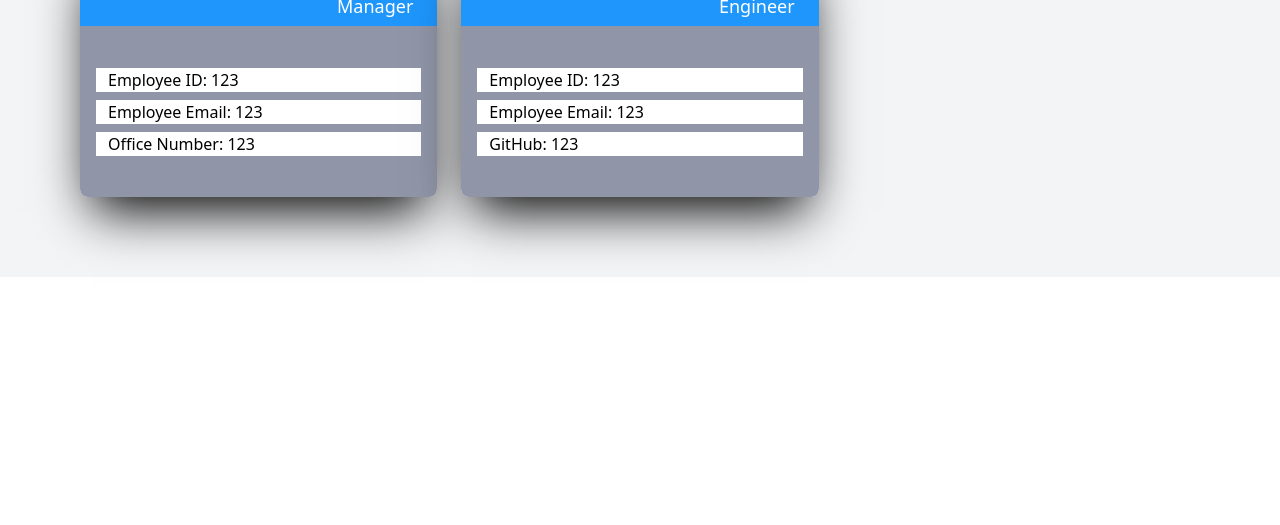
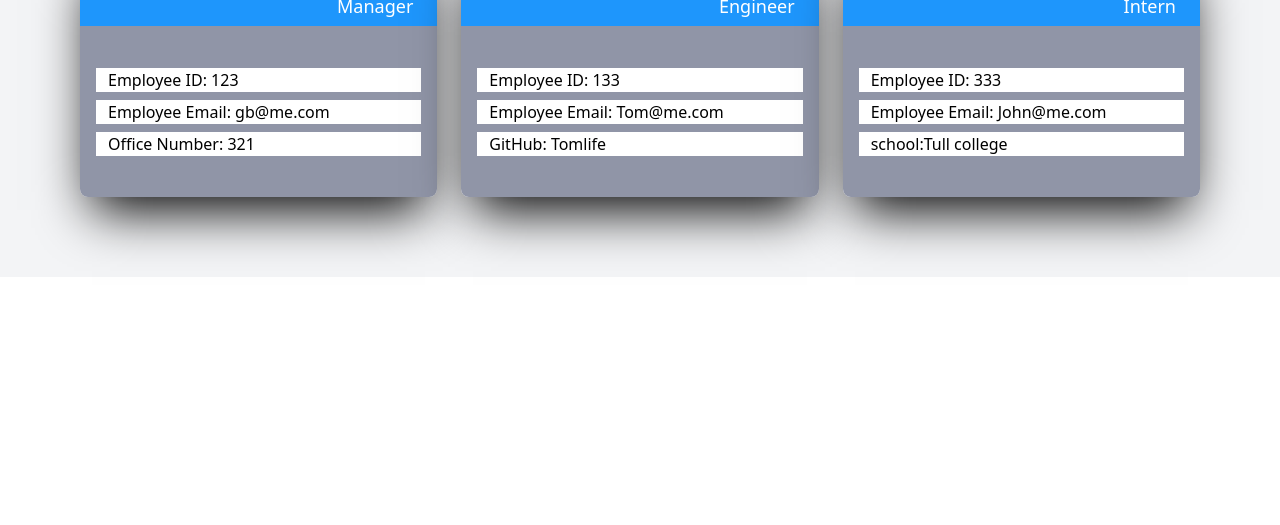
Before and after one commit to UpLiftL1f3/TeamInfoGenerator, a website: page rendered.html in a window 1280 px wide. Shown: the part 275-800 px from the top of the page. Drawn offline with Linux system fonts and the light colour scheme.

Commit message:
finished

```diff
--- a/rendered.html
+++ b/rendered.html
@@ -54,9 +54,9 @@
                     <div class="space-y-2 content-center justify-center">
                       <h1 class="bg-white pl-3">Employee ID: 123</h1>
                       <!-- <br /> -->
-                      <h1 class="bg-white pl-3">Employee Email: 123</h1>
+                      <h1 class="bg-white pl-3">Employee Email: gb@me.com</h1>
                       <!-- <br /> -->
-                      <h1 class="bg-white pl-3">Office Number: 123</h1>
+                      <h1 class="bg-white pl-3">Office Number: 321</h1>
                     </div>
                   </section>
                 </section>
@@ -89,11 +89,48 @@
                     class="h-4/6 w-full flex flex-col p-4 bg-darkGrayishBlue content-center justify-center rounded-b-lg"
                   >
                     <div class="space-y-2 content-center justify-center">
-                      <h1 class="bg-white pl-3">Employee ID: 123</h1>
+                      <h1 class="bg-white pl-3">Employee ID: 133</h1>
                       <!-- <br /> -->
-                      <h1 class="bg-white pl-3">Employee Email: 123</h1>
+                      <h1 class="bg-white pl-3">Employee Email: Tom@me.com</h1>
                       <!-- <br /> -->
-                      <h1 class="bg-white pl-3">GitHub: 123</h1>
+                      <h1 class="bg-white pl-3">GitHub: Tomlife</h1>
+                    </div>
+                  </section>
+                </section>
+              </div>
+            </div>
+
+
+            <!-- NEW -->
+            <div class="group relative">
+              <div
+                class="relative w-full h-full bg-white rounded-lg group-hover:opacity-75 sm:aspect-w-2 sm:aspect-h-1 sm:h-64 lg:aspect-w-1 shadow-2xl shadow-black"
+              >
+                <!-- <div
+                class="h-full flex flex-col md:flex-row items-center px-6 mx-auto space-y-0 md:space-y-0"
+              > -->
+                <section class="h-full w-full">
+                  <header
+                    class="h-1/3 flex flex-col p-6 bg-lightBlue content-center justify-center rounded-t-lg"
+                  >
+                    <span
+                      class="text-white text-2xl font-bold w-full align-text-top text-center pt-4"
+                      >John</span
+                    >
+                    <span
+                      class="text-white text-lg font-medium align-text-bottom text-right pt-2 pb-3"
+                      >Intern</span
+                    >
+                  </header>
+                  <section
+                    class="h-4/6 w-full flex flex-col p-4 bg-darkGrayishBlue content-center justify-center rounded-b-lg"
+                  >
+                    <div class="space-y-2 content-center justify-center">
+                      <h1 class="bg-white pl-3">Employee ID: 333</h1>
+                      <!-- <br /> -->
+                      <h1 class="bg-white pl-3">Employee Email: John@me.com</h1>
+                      <!-- <br /> -->
+                      <h1 class="bg-white pl-3">school:Tull college</h1>
                     </div>
                   </section>
                 </section>
```
Also changed, not shown: index.html (deleted, +0 -74 lines), 1 other file.
